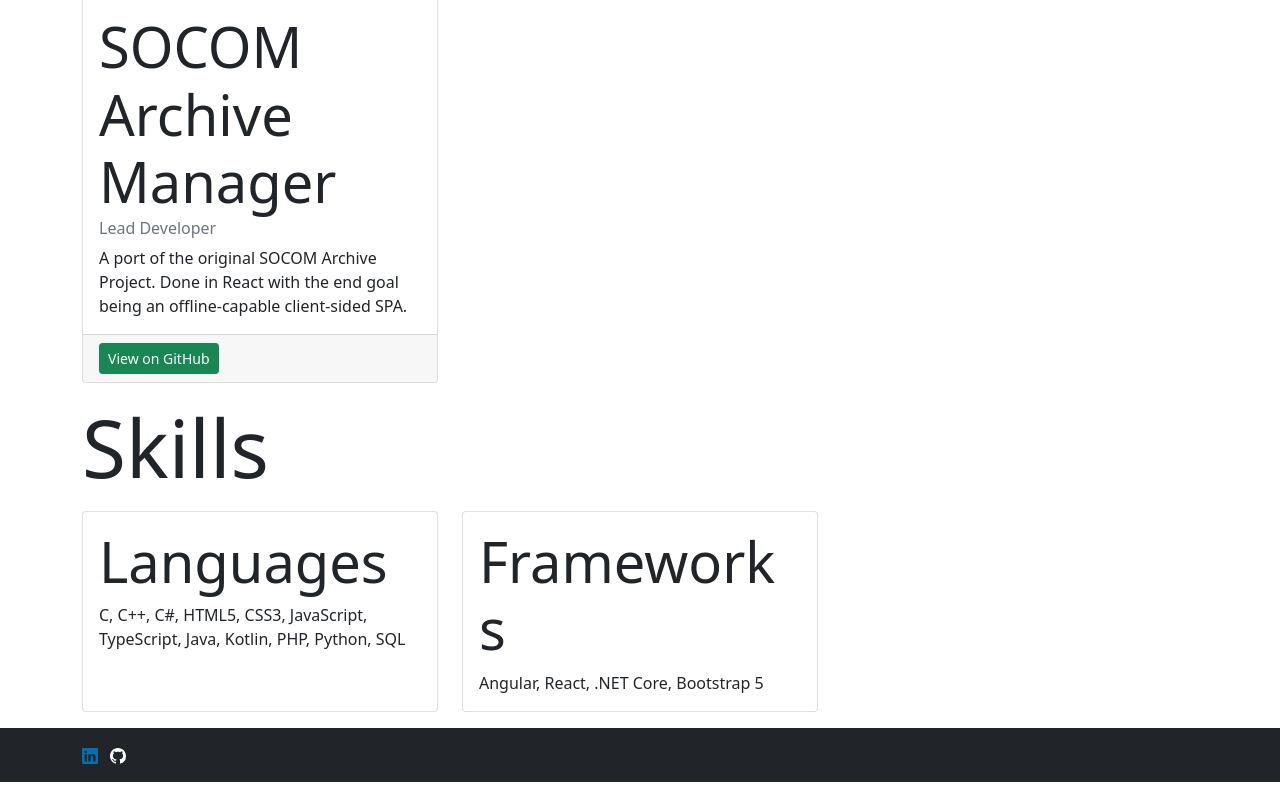
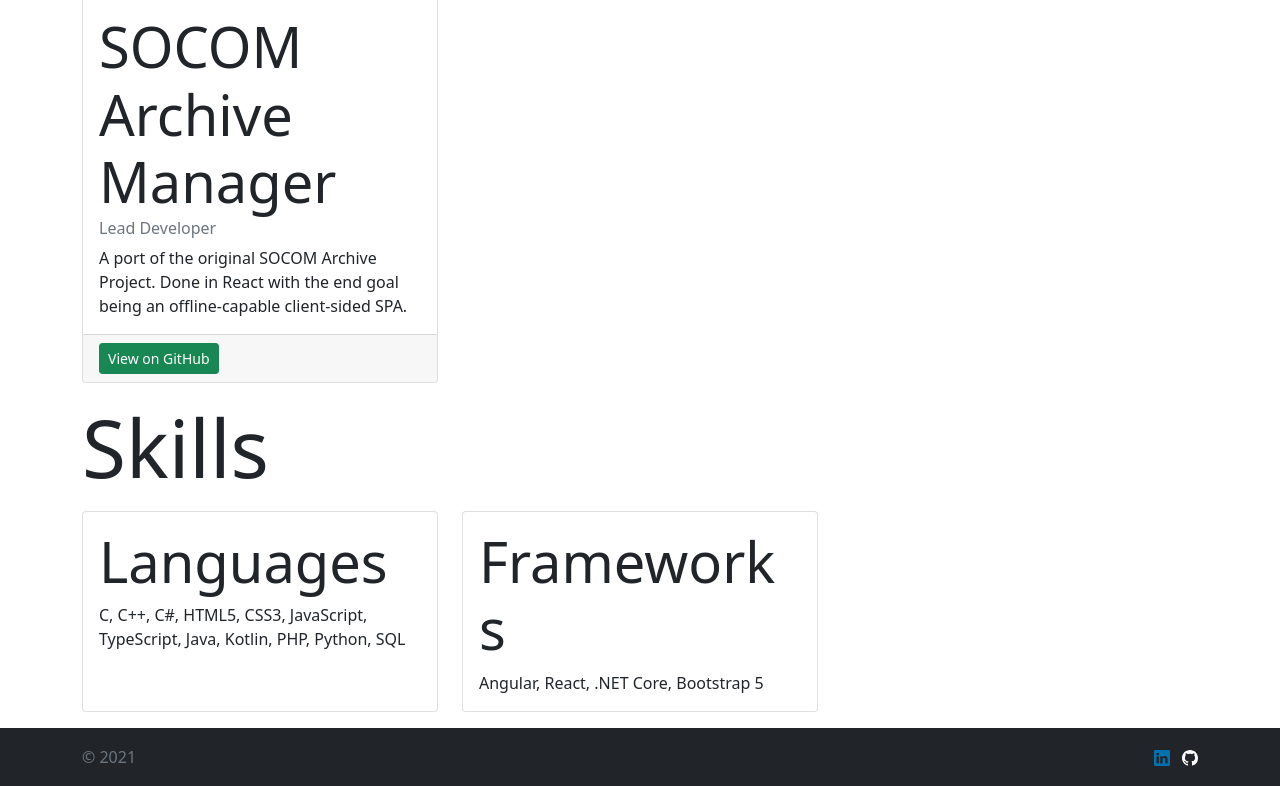
Before and after one commit to MrChip53/simoni.dev, a plain HTML site: page index.html in a window 1280 px wide. Shown: the part 1081-1867 px from the top of the page. Drawn offline with nearby package versions, Linux system fonts and the light colour scheme.

Commit message:
Footer adjustments

```diff
--- a/index.html
+++ b/index.html
@@ -148,10 +148,12 @@
         </div>
     </div>
 
-    <footer class="footer mt-auto bg-dark">
+    <footer class="footer bg-dark">
         <div class="container">
             <div class="row">
-                <div class="col align-middle">
+                <div class="col text-muted" id="copyrightFooter"></div>
+                <div class="col">
+                    <div class="float-end">
                         <a target="_blank" class="text-reset text-decoration-none" href="https://www.linkedin.com/in/chris-simoni/">
                             <svg xmlns="http://www.w3.org/2000/svg" width="16" height="16" fill="#0072b1" style="margin-right: 0.5rem;" class="bi bi-linkedin" viewBox="0 0 16 16">
                                 <path d="M0 1.146C0 .513.526 0 1.175 0h13.65C15.474 0 16 .513 16 1.146v13.708c0 .633-.526 1.146-1.175 1.146H1.175C.526 16 0 15.487 0 14.854V1.146zm4.943 12.248V6.169H2.542v7.225h2.401zm-1.2-8.212c.837 0 1.358-.554 1.358-1.248-.015-.709-.52-1.248-1.342-1.248-.822 0-1.359.54-1.359 1.248 0 .694.521 1.248 1.327 1.248h.016zm4.908 8.212V9.359c0-.216.016-.432.08-.586.173-.431.568-.878 1.232-.878.869 0 1.216.662 1.216 1.634v3.865h2.401V9.25c0-2.22-1.184-3.252-2.764-3.252-1.274 0-1.845.7-2.165 1.193v.025h-.016a5.54 5.54 0 0 1 .016-.025V6.169h-2.4c.03.678 0 7.225 0 7.225h2.4z"/>
@@ -162,6 +164,7 @@
                                 <path d="M8 0C3.58 0 0 3.58 0 8c0 3.54 2.29 6.53 5.47 7.59.4.07.55-.17.55-.38 0-.19-.01-.82-.01-1.49-2.01.37-2.53-.49-2.69-.94-.09-.23-.48-.94-.82-1.13-.28-.15-.68-.52-.01-.53.63-.01 1.08.58 1.23.82.72 1.21 1.87.87 2.33.66.07-.52.28-.87.51-1.07-1.78-.2-3.64-.89-3.64-3.95 0-.87.31-1.59.82-2.15-.08-.2-.36-1.02.08-2.12 0 0 .67-.21 2.2.82.64-.18 1.32-.27 2-.27.68 0 1.36.09 2 .27 1.53-1.04 2.2-.82 2.2-.82.44 1.1.16 1.92.08 2.12.51.56.82 1.27.82 2.15 0 3.07-1.87 3.75-3.65 3.95.29.25.54.73.54 1.48 0 1.07-.01 1.93-.01 2.2 0 .21.15.46.55.38A8.012 8.012 0 0 0 16 8c0-4.42-3.58-8-8-8z"/>
                             </svg>
                         </a>
+                    </div>
                 </div>
             </div>
         </div>
@@ -182,6 +185,9 @@
         navLinks.forEach((l) => {
             l.addEventListener('click', () => { bsCollapse.toggle() })
         });
+
+        const copyrightFooter = document.getElementById('copyrightFooter');
+        copyrightFooter.innerHTML = `&copy; ${new Date().getFullYear()}`;
     </script>
 </body>
 
--- a/style.css
+++ b/style.css
@@ -33,6 +33,6 @@ div#projects:before, div#aboutme:before, div#skills:before, div#top:before {
 }
 
 footer {
-    padding-top: 15px;
-    padding-bottom: 15px;
+    padding-top: 17px;
+    padding-bottom: 17px;
 }
```
Lines whose indentation alone changed are shown as unchanged.
